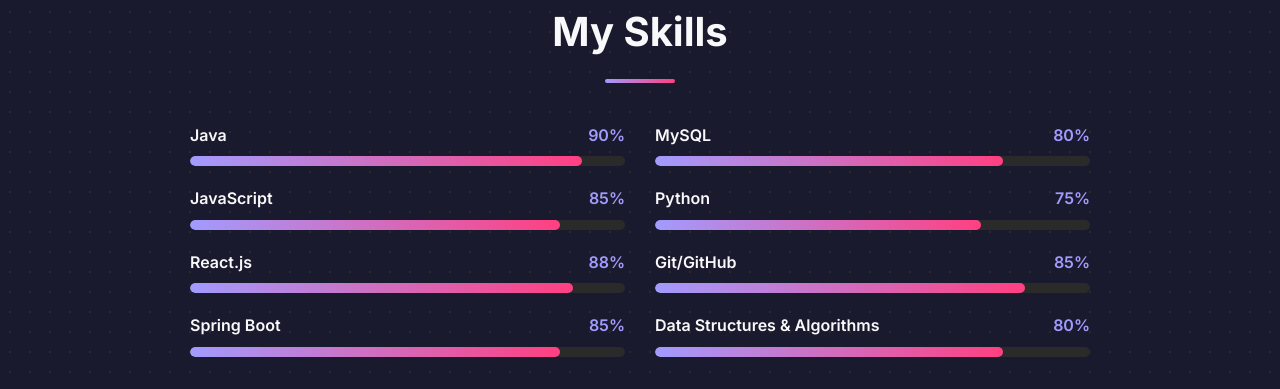
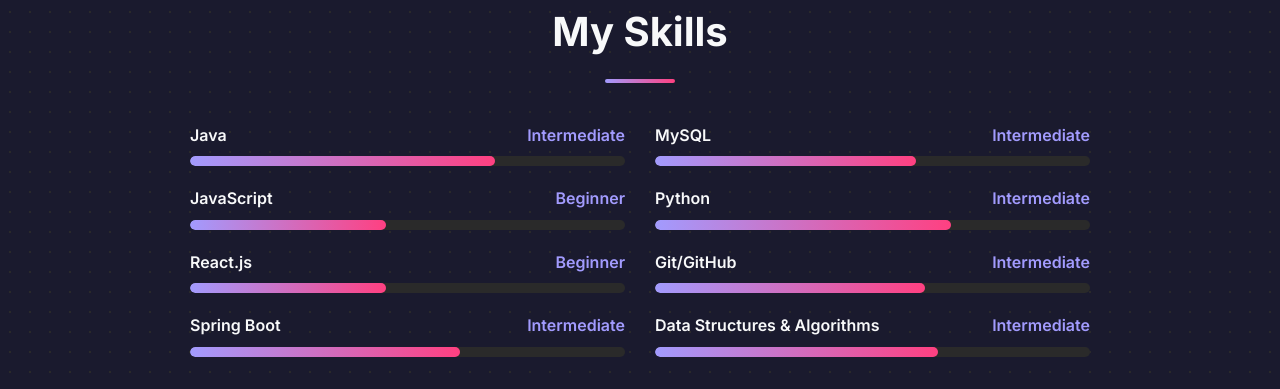
Before and after one commit to Shubhodippal/React_Portfolio, a React (Vite) app: page / in a window 1280 px wide. Shown: the part 1320-1709 px from the top of the page. Built offline with nearby package versions, Linux system fonts and the light colour scheme.

Commit message:
feat: enhance project display with GitHub and website buttons, add CV download functionality, and improve skills display

```diff
--- a/src/App.css
+++ b/src/App.css
@@ -1680,3 +1680,43 @@ body:not(.dark-mode) .form-group textarea:focus {
   box-shadow: 0 4px 12px rgba(108, 92, 231, 0.1);
   border-color: var(--primary-color);
 }
+
+/* Add to App.css */
+.project-buttons {
+  display: flex;
+  gap: 10px;
+  justify-content: center;
+}
+
+.project-btn {
+  display: flex;
+  align-items: center;
+  gap: 5px;
+  padding: 8px 15px;
+  border-radius: var(--radius);
+  font-weight: 500;
+  text-decoration: none;
+  transition: transform 0.3s ease, background-color 0.3s ease;
+}
+
+.github-btn {
+  background-color: #24292e;
+  color: white;
+}
+
+.website-btn {
+  background-color: white;
+  color: var(--primary-color);
+}
+
+.project-btn:hover {
+  transform: translateY(-2px);
+}
+
+.github-btn:hover {
+  background-color: #2f363d;
+}
+
+.website-btn:hover {
+  background-color: #f5f5f5;
+}
--- a/src/App.jsx
+++ b/src/App.jsx
@@ -25,14 +25,14 @@ function App() {
     tagline: "Building robust applications with clean, efficient code",
     about: "Final-year Full-Stack Developer with a focus on Java, Spring Boot, MySQL, and React.js. Building projects involving RESTful APIs and interactive web interfaces. Comfortable with data structures and algorithms in Java and currently exploring machine learning to expand technical knowledge. Enthusiastic about clean code, backend efficiency, and continuous improvement.",
     skills: [
-      { name: "Java", level: 90 },
-      { name: "JavaScript", level: 85 },
-      { name: "React.js", level: 88 },
-      { name: "Spring Boot", level: 85 },
-      { name: "MySQL", level: 80 },
-      { name: "Python", level: 75 },
-      { name: "Git/GitHub", level: 85 },
-      { name: "Data Structures & Algorithms", level: 80 }
+      { name: "Java", level: 70 },
+      { name: "JavaScript", level: 45 },
+      { name: "React.js", level: 45 },
+      { name: "Spring Boot", level: 62 },
+      { name: "MySQL", level: 60 },
+      { name: "Python", level: 68 },
+      { name: "Git/GitHub", level: 62 },
+      { name: "Data Structures & Algorithms", level: 65 }
     ],
     projects: [
       {
@@ -41,6 +41,7 @@ function App() {
         description: "Developed a speech-emotion recognition system using the SUBESCO dataset and CNN, achieving 99.38% accuracy. Implemented efficient coding practices to handle large datasets and optimize model performance. This research was presented at the INDICON 2024 at IIT Kharagpur.",
         technologies: "Python, CNN, Deep Learning, Signal Processing",
         link: "https://github.com/Shubhodippal/Beyond_Words3.0.git",
+        website: "", // Add website link if available
         image: "/project-images/speech-emotion.jpg" // Local image path
       },
       {
@@ -49,6 +50,7 @@ function App() {
         description: "Developed a React/Spring Boot recipe application that uses Cohere API for AI-powered recipe generation from available ingredients. Built core features including recipe discovery with filtering options, smart grocery list management, and restaurant map integration.",
         technologies: "React, Spring Boot, Cohere API, REST APIs",
         link: "https://github.com/Shubhodippal/NutriSift.git",
+        website: "https://shubhodippal.github.io/NutriSift/", // Add website link if available
         image: nutrisift // Local image path
       },
       {
@@ -57,6 +59,7 @@ function App() {
         description: "Created a system for detecting cars and estimating their speed using OpenCV and YOLO, leveraging frame-based tracking for accuracy.",
         technologies: "Python, OpenCV, YOLO, Computer Vision",
         link: "https://github.com/Shubhodippal/Car-speed_detection_yolov8.git",
+        website: "", // Add website link if available
         image: "/project-images/car-detection.jpg" // Local image path
       }
     ],
--- a/src/components/About.jsx
+++ b/src/components/About.jsx
@@ -1,6 +1,17 @@
 import React from 'react';
+import resumePDF from '../assets/Resume.pdf';
 
 const About = ({ data }) => {
+  const handleDownloadCV = () => {
+    // Create a link element
+    const link = document.createElement('a');
+    link.href = resumePDF;
+    link.download = 'Shubhodip_Pal_Resume.pdf'; // Name the downloaded file
+    document.body.appendChild(link);
+    link.click();
+    document.body.removeChild(link);
+  };
+
   return (
     <section id="about" className="section about-section">
       <div className="section-container">
@@ -11,7 +22,9 @@ const About = ({ data }) => {
         <div className="about-content">
           <div className="about-text">
             <p>{data.about}</p>
-            <button className="download-cv">Download CV</button>
+            <button className="download-cv" onClick={handleDownloadCV}>
+              Download CV
+            </button>
           </div>
         </div>
       </div>
--- a/src/components/Projects.jsx
+++ b/src/components/Projects.jsx
@@ -14,9 +14,22 @@ const Projects = ({ projects }) => {
               <div className="project-image">
                 <img src={project.image} alt={project.title} />
                 <div className="project-overlay">
-                  <a href={project.link} target="_blank" rel="noopener noreferrer" className="view-project">
-                    View Project
-                  </a>
+                  <div className="project-buttons">
+                    <a href={project.link} target="_blank" rel="noopener noreferrer" className="project-btn github-btn">
+                      <svg xmlns="http://www.w3.org/2000/svg" width="16" height="16" fill="currentColor" viewBox="0 0 16 16">
+                        <path d="M8 0C3.58 0 0 3.58 0 8c0 3.54 2.29 6.53 5.47 7.59.4.07.55-.17.55-.38 0-.19-.01-.82-.01-1.49-2.01.37-2.53-.49-2.69-.94-.09-.23-.48-.94-.82-1.13-.28-.15-.68-.52-.01-.53.63-.01 1.08.58 1.23.82.72 1.21 1.87.87 2.33.66.07-.52.28-.87.51-1.07-1.78-.2-3.64-.89-3.64-3.95 0-.87.31-1.59.82-2.15-.08-.2-.36-1.02.08-2.12 0 0 .67-.21 2.2.82.64-.18 1.32-.27 2-.27.68 0 1.36.09 2 .27 1.53-1.04 2.2-.82 2.2-.82.44 1.1.16 1.92.08 2.12.51.56.82 1.27.82 2.15 0 3.07-1.87 3.75-3.65 3.95.29.25.54.73.54 1.48 0 1.07-.01 1.93-.01 2.2 0 .21.15.46.55.38A8.012 8.012 0 0 0 16 8c0-4.42-3.58-8-8-8z"/>
+                      </svg>
+                      GitHub
+                    </a>
+                    {project.website && (
+                      <a href={project.website} target="_blank" rel="noopener noreferrer" className="project-btn website-btn">
+                        <svg xmlns="http://www.w3.org/2000/svg" width="16" height="16" fill="currentColor" viewBox="0 0 16 16">
+                          <path d="M0 8a8 8 0 1 1 16 0A8 8 0 0 1 0 8zm7.5-6.923c-.67.204-1.335.82-1.887 1.855A7.97 7.97 0 0 0 5.145 4H7.5V1.077zM4.09 4a9.267 9.267 0 0 1 .64-1.539 6.7 6.7 0 0 1 .597-.933A7.025 7.025 0 0 0 2.255 4H4.09zm-.582 3.5c.03-.877.138-1.718.312-2.5H1.674a6.958 6.958 0 0 0-.656 2.5h2.49zM4.847 5a12.5 12.5 0 0 0-.338 2.5H7.5V5H4.847zM8.5 5v2.5h2.99a12.495 12.495 0 0 0-.337-2.5H8.5zM4.51 8.5a12.5 12.5 0 0 0 .337 2.5H7.5V8.5H4.51zm3.99 0V11h2.653c.187-.765.306-1.608.338-2.5H8.5zM5.145 12c.138.386.295.744.468 1.068.552 1.035 1.218 1.65 1.887 1.855V12H5.145zm.182 2.472a6.696 6.696 0 0 1-.597-.933A9.268 9.268 0 0 1 4.09 12H2.255a7.024 7.024 0 0 0 3.072 2.472zM3.82 11a13.652 13.652 0 0 1-.312-2.5h-2.49c.062.89.291 1.733.656 2.5H3.82zm6.853 3.472A7.024 7.024 0 0 0 13.745 12H11.91a9.27 9.27 0 0 1-.64 1.539 6.688 6.688 0 0 1-.597.933zM8.5 12v2.923c.67-.204 1.335-.82 1.887-1.855.173-.324.33-.682.468-1.068H8.5zm3.68-1h2.146c.365-.767.594-1.61.656-2.5h-2.49a13.65 13.65 0 0 1-.312 2.5zm2.802-3.5a6.959 6.959 0 0 0-.656-2.5H12.18c.174.782.282 1.623.312 2.5h2.49zM11.27 2.461c.247.464.462.98.64 1.539h1.835a7.024 7.024 0 0 0-3.072-2.472c.218.284.418.598.597.933zM10.855 4a7.966 7.966 0 0 0-.468-1.068C9.835 1.897 9.17 1.282 8.5 1.077V4h2.355z"/>
+                        </svg>
+                        Website
+                      </a>
+                    )}
+                  </div>
                 </div>
               </div>
               <div className="project-info">
--- a/src/components/Skills.jsx
+++ b/src/components/Skills.jsx
@@ -5,6 +5,13 @@ const Skills = ({ skills, children }) => {
   const halfwayPoint = Math.ceil(skills.length / 2);
   const firstColumnSkills = skills.slice(0, halfwayPoint);
   const secondColumnSkills = skills.slice(halfwayPoint);
+
+  // Function to convert percentage to skill level text
+  const getSkillLevel = (percentage) => {
+    if (percentage >= 85) return "Advanced";
+    if (percentage >= 60) return "Intermediate";
+    return "Beginner";
+  };
 
   return (
     <section id="skills" className="section skills-section">
@@ -22,7 +29,7 @@ const Skills = ({ skills, children }) => {
               <div key={index} className="skill-bar">
                 <div className="skill-info">
                   <span className="skill-name">{skill.name}</span>
-                  <span className="skill-percentage">{skill.level}%</span>
+                  <span className="skill-percentage">{getSkillLevel(skill.level)}</span>
                 </div>
                 <div className="skill-progress-bg">
                   <div
@@ -38,7 +45,7 @@ const Skills = ({ skills, children }) => {
               <div key={index} className="skill-bar">
                 <div className="skill-info">
                   <span className="skill-name">{skill.name}</span>
-                  <span className="skill-percentage">{skill.level}%</span>
+                  <span className="skill-percentage">{getSkillLevel(skill.level)}</span>
                 </div>
                 <div className="skill-progress-bg">
                   <div
```
